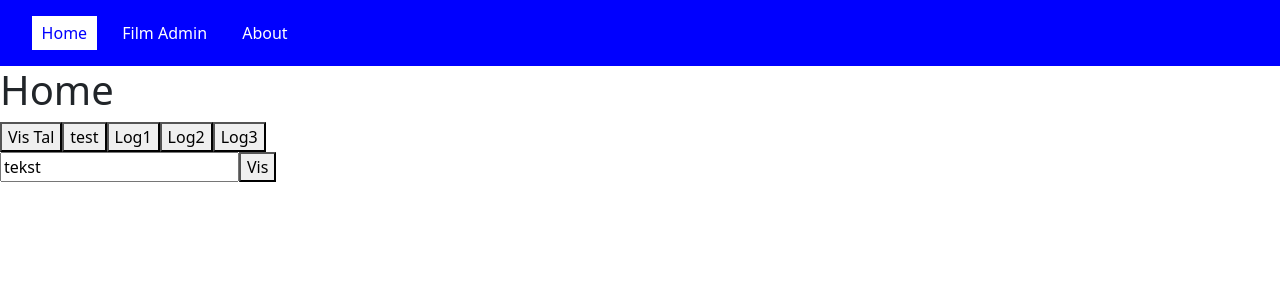
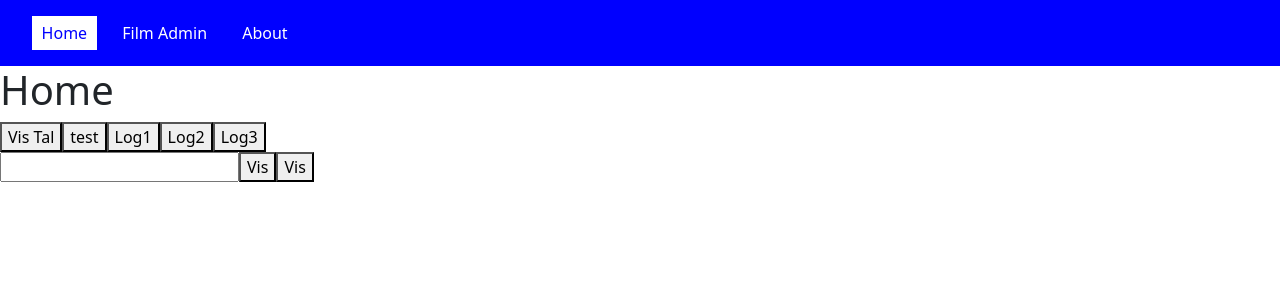
Before and after one commit to Xaduh/BiografWeb, an Angular app: page / in a window 1280 px wide. Shown: the top 300 px of the page. Built offline with nearby package versions, Linux system fonts and the light colour scheme.

Commit message:
tirsdag commit

```diff
--- a/src/app/home/home.html
+++ b/src/app/home/home.html
@@ -15,6 +15,8 @@
 
 <div>
     <input type="text" [(ngModel)]="tekstStreng">
-    <button (click)="VisTekst()">Vis</button>
+    <button (click)="GemTilSessionStorage()">Vis</button>
+
+    <button (click)="SkrivFraSessionStorage()">Vis</button>
     <p>{{tekstTilUdskrivning}}</p>
 </div>
--- a/src/app/home/home.ts
+++ b/src/app/home/home.ts
@@ -10,7 +10,7 @@ import { FormsModule } from '@angular/forms';
   styleUrl: './home.css',
 })
 export class Home {
-  tekstStreng:string = 'tekst';
+  tekstStreng:string = '';
   tekstTilUdskrivning:string = '';
 
   visElement:boolean = false;
@@ -23,6 +23,7 @@ export class Home {
     name: 'Oliver'
   }
 
+  //#region variabler & metoder
   user2: UserClass = new UserClass('Oliver');
 
   test() {
@@ -44,9 +45,21 @@ export class Home {
   kontakt() {
     this.visElement = !this.visElement;
   }
-
+  //#endregion
   VisTekst() {
     this.tekstTilUdskrivning = this.tekstStreng;
+  }
+
+  GemTilSessionStorage() {
+    sessionStorage.setItem("HomeKey", this.tekstStreng);
+
+    localStorage.setItem("HomeKey", this.tekstStreng);
+  }
+
+  SkrivFraSessionStorage() {
+    this.tekstTilUdskrivning = sessionStorage.getItem("HomeKey") ?? 'NA';
+
+    this.tekstTilUdskrivning = localStorage.getItem("HomeKey") ?? 'NA';
   }
 
   ngOnInit() {
```
